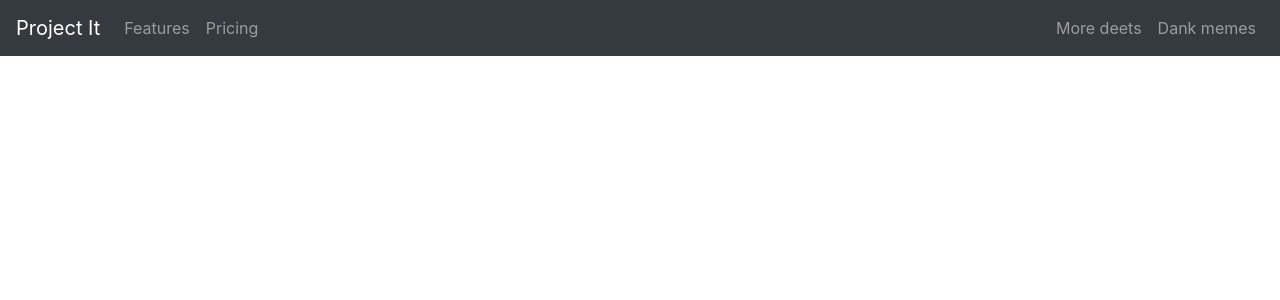
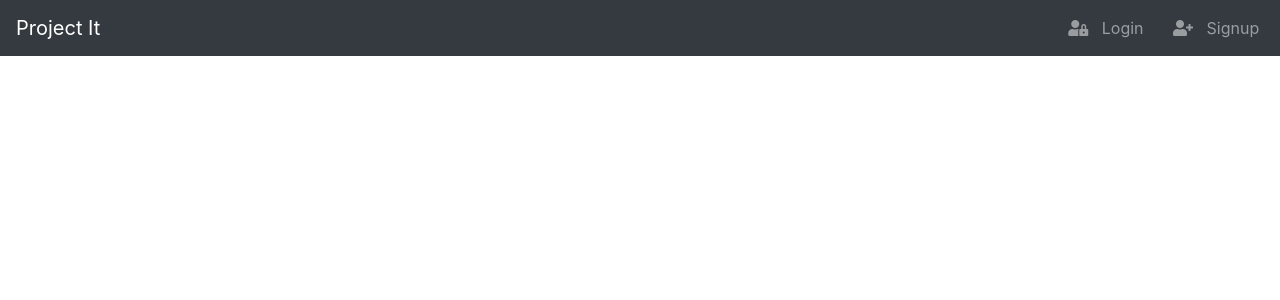
Before and after one commit to sxtyam/ProjectIt, a React (Create React App) app: page / in a window 1280 px wide. Shown: the top 300 px of the page. Built offline with nearby package versions, Linux system fonts and the light colour scheme.

Commit message:
Pushing changes to github

```diff
--- a/public/index.html
+++ b/public/index.html
@@ -1,15 +1,17 @@
 <!DOCTYPE html>
 <html lang="en">
+
 <head>
   <meta charset="utf-8" />
   <link rel="icon" href="%PUBLIC_URL%/favicon.ico" />
   <meta name="viewport" content="width=device-width, initial-scale=1" />
   <meta name="theme-color" content="#000000" />
-    <meta
-      name="description"
-      content="Web site created using create-react-app"
-    />
+  <meta name="description" content="Web site created using create-react-app" />
   <link rel="apple-touch-icon" href="%PUBLIC_URL%/logo192.png" />
+
+  <link rel="stylesheet" href="https://cdnjs.cloudflare.com/ajax/libs/font-awesome/5.15.2/css/all.min.css"
+    integrity="sha512-HK5fgLBL+xu6dm/Ii3z4xhlSUyZgTT9tuc/hSrtw6uzJOvgRr2a9jyxxT1ely+B+xFAmJKVSTbpM/CuL7qxO8w=="
+    crossorigin="anonymous" />
   <!--
       manifest.json provides metadata used when your web app is installed on a
       user's mobile device or desktop. See https://developers.google.com/web/fundamentals/web-app-manifest/
@@ -26,6 +28,7 @@
     -->
   <title>React App</title>
 </head>
+
 <body>
   <noscript>You need to enable JavaScript to run this app.</noscript>
   <div id="root"></div>
@@ -40,4 +43,5 @@
       To create a production bundle, use `npm run build` or `yarn build`.
     -->
 </body>
+
 </html>
--- a/src/Navbar.js
+++ b/src/Navbar.js
@@ -1,4 +1,5 @@
 import { Navbar, Nav } from 'react-bootstrap'
+import './navbar.css'
 
 const navbar = () => {
   return (
@@ -6,15 +7,11 @@ const navbar = () => {
       <Navbar.Brand href="#home">Project It</Navbar.Brand>
       <Navbar.Toggle aria-controls="responsive-navbar-nav" />
       <Navbar.Collapse id="responsive-navbar-nav">
-        <Nav className="mr-auto">
-          <Nav.Link href="#features">Features</Nav.Link>
-          <Nav.Link href="#pricing">Pricing</Nav.Link>
-        </Nav>
-        <Nav>
-          <Nav.Link href="#deets">More deets</Nav.Link>
-          <Nav.Link eventKey={2} href="#memes">
-            Dank memes
-      </Nav.Link>
+        <Nav className="login-signup">
+          <Nav.Link href="#deets"><i class="fas fa-user-lock"></i> &nbsp; Login</Nav.Link>
+          &nbsp;
+          &nbsp;
+          <Nav.Link href="#memes"><i class="fas fa-user-plus"></i> &nbsp; Signup</Nav.Link>
         </Nav>
       </Navbar.Collapse>
     </Navbar>
--- /dev/null
+++ b/src/navbar.css
@@ -0,0 +1,4 @@
+.login-signup {
+  position: absolute;
+  right: 1vw;
+}
```
Also changed, not shown: src/cardsContainer.js (added), 1 other file (tests, documents, lock files or other folders). Lines whose indentation alone changed are shown as unchanged.
